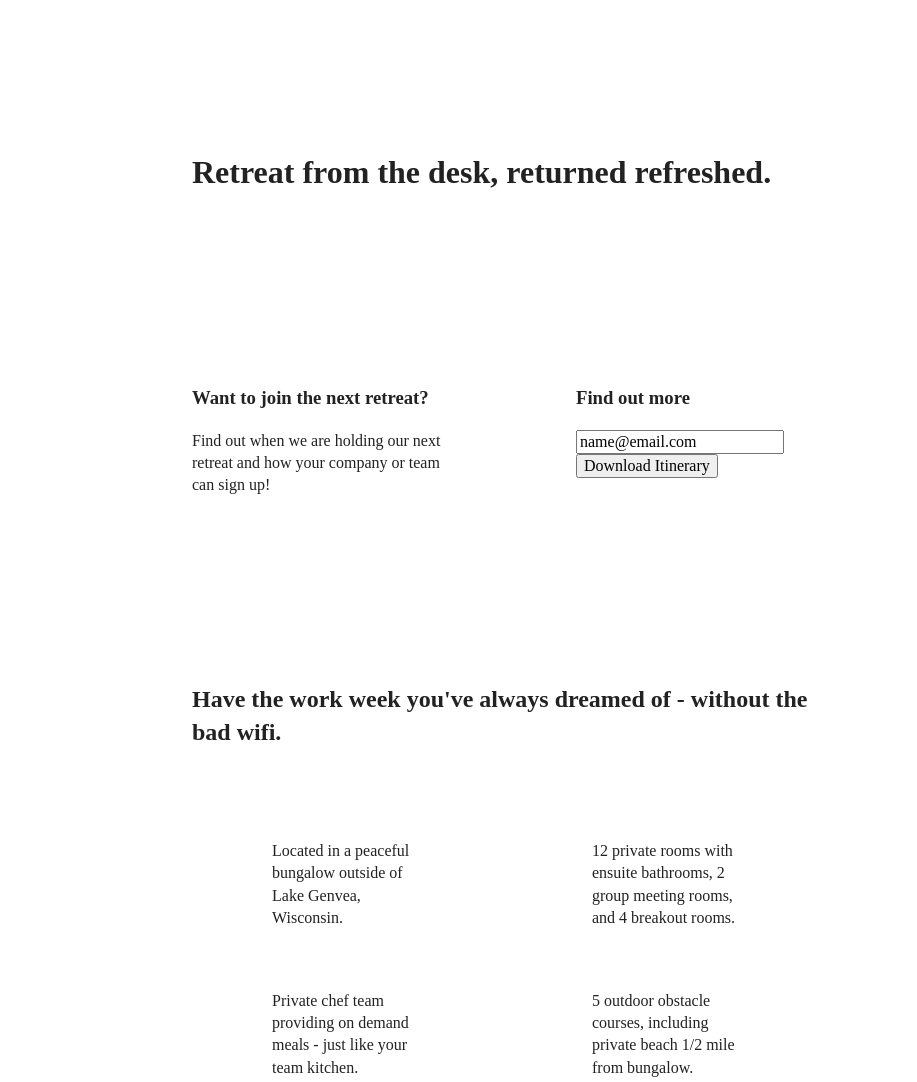
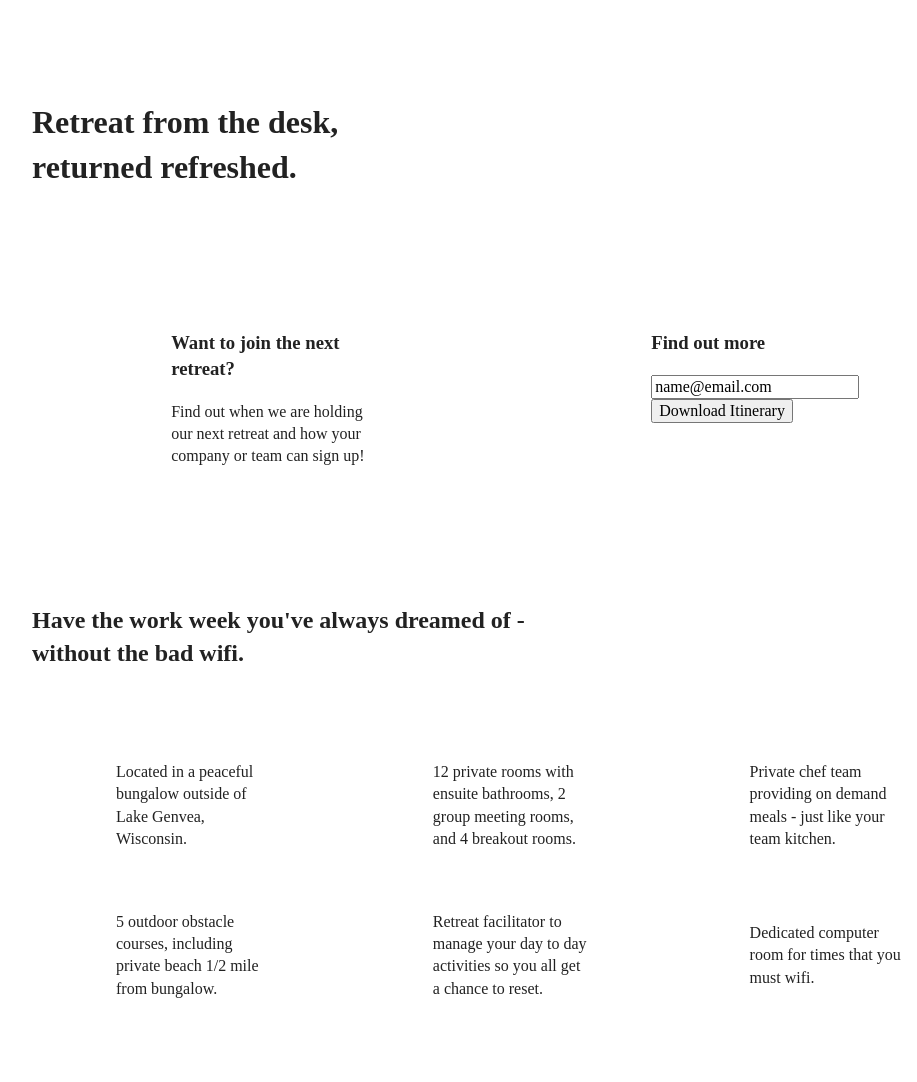
Before and after one commit to TheRealDC/unplugged, a website: page index.html in a window 1280 px wide. Shown: the part 122-1204 px from the top of the page, without its empty margins (128-1045 px from the left). Drawn offline with Linux system fonts and the light colour scheme.

Commit message:
Updated desktop css for about faq and home page

```diff
--- a/css/main.css
+++ b/css/main.css
@@ -503,12 +503,58 @@
   justify-content: space-between;
   align-items: flex-start;
 }
-
+}
 
 @media only screen and (min-width: 1200px) {
   /* Desktop Styles Here */
+.content-wrapper {
+  max-width: 960px;
+  margin: 50px 0;
+}
+.hero-area h1 {
+  width: 35%;
+}
+    /* Aside */
+aside .content-wrapper {
+  justify-content: space-around;
 }
 
+aside .content-wrapper .form-description,
+aside .content-wrapper .form {
+  width: 21%;
+}
+
+  /* Features */
+.features h2 {
+  width: 60%;
+}
+
+.features article {
+  flex-basis: 33%;
+}
+
+  /* Reviews */
+.reviews article div {
+  width: 40%;
+}
+
+/* ==========================================================================
+ About Page
+ ========================================================================== */
+.mission h2,
+.contact-section .content-wrapper h2 {
+  width: 40%;
+}
+
+/* ==========================================================================
+ FAQ Page
+ ========================================================================== */
+.faq h2 {
+  width: 100%;
+}
+
+
+}
 /* ==========================================================================
    Print styles.
    Inlined to avoid the additional HTTP request:
@@ -583,4 +629,3 @@
     page-break-after: avoid;
   }
 }
-}
```
